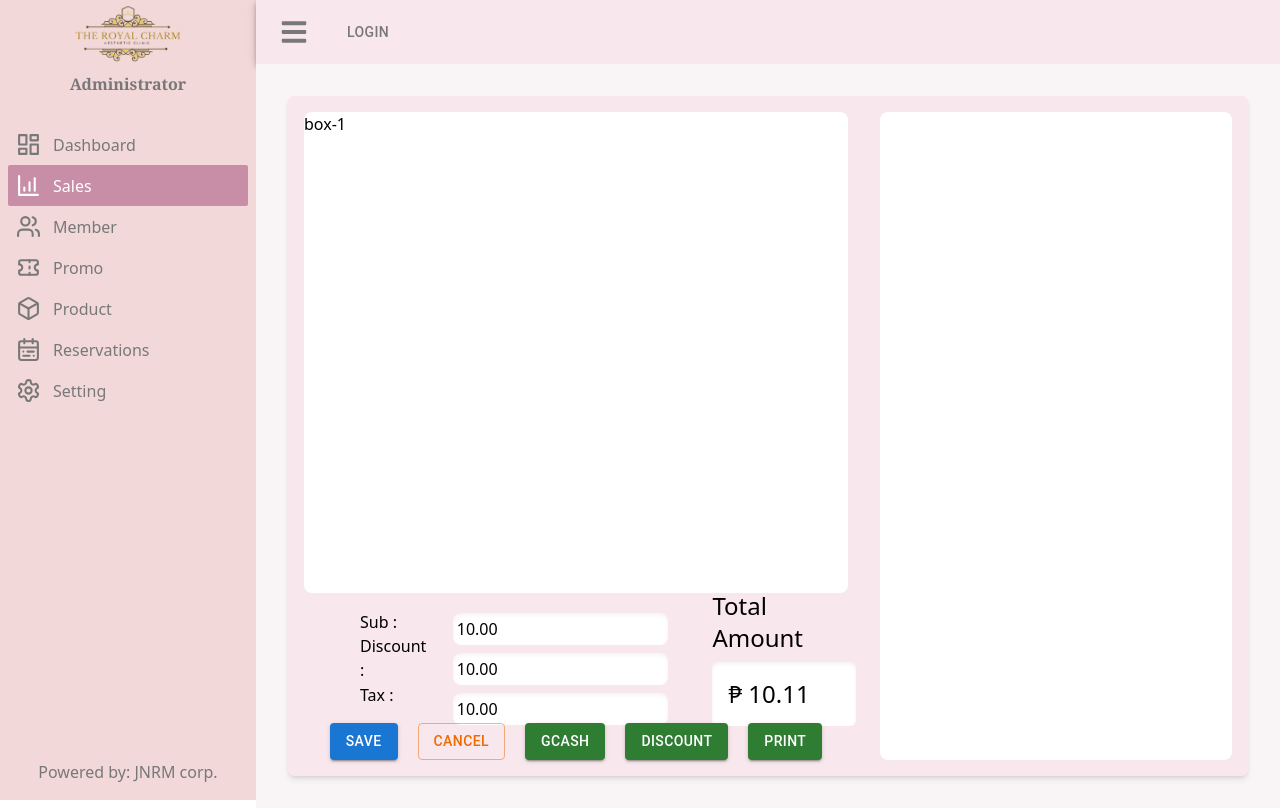
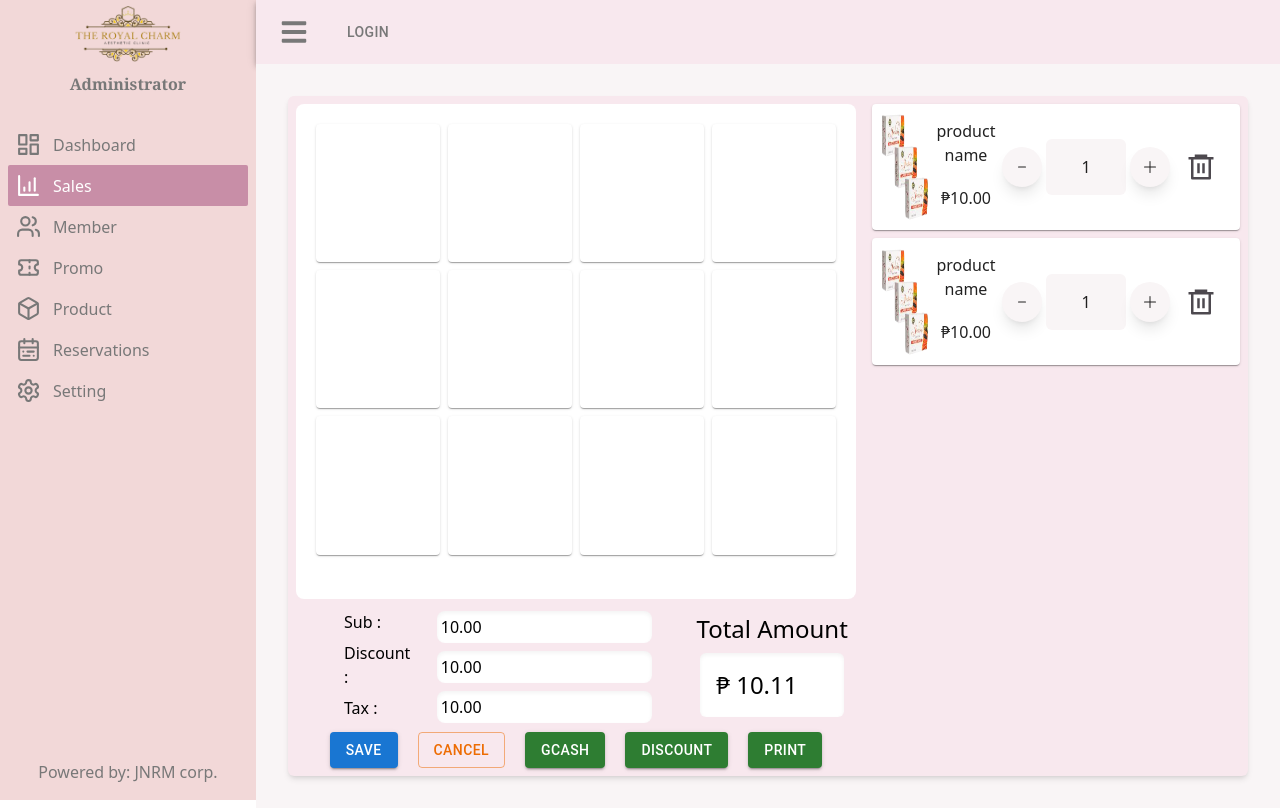
Before and after one commit to acostales08/frontendjnrm, a React (Create React App) app: page /dashboard/sales in a window 1280 px wide. Built offline with nearby package versions, Linux system fonts and the light colour scheme; what react-swipeable-views-utils would draw is missing.

Commit message:
POS page

```diff
--- a/src/Pages/login.jsx
+++ b/src/Pages/login.jsx
@@ -8,28 +8,34 @@ import axios from 'axios'
 
 const Samplelogin = () => {
 
-  const [username, setUsername] = useState("")
-const [password, setPassword] = useState("")
+  const [username, setUsername] = useState('')
+  const [password, setPassword] = useState('')
+  const [showPassword, setShowPassword] = useState(false);
   const [error, setError] = useState(null)
 
+  const haddleOnChangeToggle = () => {
+        setShowPassword(!showPassword)
+      }
+  const navigate = useNavigate()
 
-const navigate = useNavigate()
   const handleSubmit = async(e) => {
     e.preventDefault()
+
     try {
       const response = await axios.post('http://127.0.0.1:8000/api/login', {
         username,
         password
       })
-
-    if(response.data.status === 200){
-      navigate("/dashboard")
-    }else{
-      alert("error")
+      if (response.data.status === 200) {
+        // Login successful
+        // Store the token or handle the response accordingly
+;
+        // Navigate to the home screen or any other screen upon successful login
+        navigate('/dashboard');
+      } else {
+        // Login failed
+        alert('Error',  'Incorrect Username or Password!');
       }
-
-    setUsername("")
-    setPassword("")
     } catch (error) {
       setError(error)
       console.log(error)
--- a/src/Pages/sys-dashboard/DashboardPage.jsx
+++ b/src/Pages/sys-dashboard/DashboardPage.jsx
@@ -5,15 +5,19 @@ import { ControlledContainer, ControlledCard } from '../../Components'
 
 const DashboardContent = () => {
   return (
-    <div className="bg-[#F9F5F6] h-screen w-full">
-      <div className=" h-72 w-full  p-4">
+    <div className="bg-[#F9F5F6] h-[93vh] w-full">
+      <div className="h-72 w-full  p-4">
         <div className="grid grid-cols-2 lg:grid-cols-4 gap-4 h-full w-full">
-          <div className=" bg-white h-full w-full rounded-lg shadow-lg"></div>
-          <div className=" bg-white h-full w-full rounded-lg shadow-lg"></div>
-          <div className=" bg-white h-full w-full rounded-lg shadow-lg"></div>
-          <div className=" bg-white h-full w-full rounded-lg shadow-lg"></div>
+        <ControlledCard/>
+        <ControlledCard/>
+        <ControlledCard/>
+        <ControlledCard/>
         </div>
       </div>
+        <div className="grid h-[60vh] w-full p-4">
+        <ControlledCard
+        />
+        </div>
     </div>
 
   )
--- a/src/Pages/sys-dashboard/Member/MemberPage.jsx
+++ b/src/Pages/sys-dashboard/Member/MemberPage.jsx
@@ -4,6 +4,7 @@ import {LuSearch} from 'react-icons/lu'
 import DataTable from 'react-data-table-component'
 import { ControlledContainer, ControlledCard, ControlledTextField } from '../../../Components'
 import ReusableModal from '../../../Components/Modal/modal'
+import { Button } from '@mui/material'
 
 
 const MemberContent = () => {
@@ -56,8 +57,8 @@ const MemberContent = () => {
     {name: 'fullname', selector: row => row.fullname, sortable: true},
     {name: 'email', selector: row => row.email, sortable: true},
     {name: 'username', selector: row => row.username, sortable: true},
-    {name: 'action', cell: row => <div className="flex gap-2"><button onClick={handleModalOpen} className='px-3 py-2 bg-[yellow] rounded-lg font-semibold hover:scale-110 duration-200'>edit</button>
-    <button onClick={handleModalOpen} className='px-3 py-2 bg-[red] text-white rounded-md font-semibold hover:scale-110 duration-200'>delete</button>
+    {name: 'action', cell: row => <div className="flex gap-2"><Button variant='contained' color='primary'>Edit</Button>
+    <Button variant='outlined' color='error'>Delete</Button>
     </div>}
 
 
--- a/src/Pages/sys-dashboard/Sales/SalesPage.jsx
+++ b/src/Pages/sys-dashboard/Sales/SalesPage.jsx
@@ -1,5 +1,7 @@
 import React from 'react'
 import { Button } from '@mui/material'
+import { RiDeleteBin6Line } from 'react-icons/ri'
+import {BsPlusLg, BsDash} from 'react-icons/bs'
 import { ControlledCard } from '../../../Components'
 
 const SalesContent = () => {
@@ -13,11 +15,39 @@ const SalesContent = () => {
             }
           /> */}
           <div className="h-full w-full shadow-md flex rounded-md bg-[#F8E8EE]">
-            <div className=" h-full w-[60%] flex flex-col p-4">
-              <div className="w-full h-[80%] bg-white rounded-lg">
-box-1
+            <div className=" h-full w-[60%] flex flex-col p-2">
+              <div className="w-full h-full bg-white rounded-lg grid grid-cols-4 grid-rows-3 p-5 gap-2">
+              <ControlledCard
+                      children = {
+                        <div>
+                        </div>
+                      }
+                    />
+                <ControlledCard/>
+                <ControlledCard/>
+                <ControlledCard/>
+                <ControlledCard/>
+                <ControlledCard/>
+                <ControlledCard/>
+                <ControlledCard/>
+                <ControlledCard/>
+                <ControlledCard/>
+                <ControlledCard/>
+                <ControlledCard/>
+                <ControlledCard/>
+                <ControlledCard/>
+                <ControlledCard/>
+                <ControlledCard/>
+                <ControlledCard/>
+                <ControlledCard/>
+                <ControlledCard/>
+                <ControlledCard/>
+                <ControlledCard/>
+                <ControlledCard/>
+                <ControlledCard/>
+                <ControlledCard/>
               </div>
-              <div className="w-full h-[20%] flex p-4">
+              <div className="w-full h-[20%] flex p-2">
                 <div className="w-full flex px-10 text-1xl gap-4">
                   <div className="gap-0 grid">
                     <p className=" flex items-center">Sub :</p>
@@ -80,8 +110,56 @@ box-1
                 >Print</Button>
               </div>
             </div>
-            <div className=" h-full w-[40%] p-4">
-              <div className="bg-white h-full w-full rounded-lg"></div>
+            <div className=" h-full w-[40%] p-2">
+              <div className="h-full w-full rounded-lg grid grid-rows-5 gap-2">
+                <ControlledCard
+                children={
+                  <div className='h-full flex items-center p-2'>
+                    <div className="">
+                      <img src="\product1.png" alt=""  className=' h-32 w-36'/>
+                    </div>
+                    <div className=" text-center h-full w-52 flex flex-col">
+                      <p className=" h-20 flex justify-center items-center">product name</p>
+                      <p className=" h-16 flex justify-center items-center"><span>&#8369;</span>10.00</p>
+                    </div>
+                    <div className=" h-full w-60 flex">
+                      <div className=" flex justify-center items-center w-full ">
+                        <div className=" flex justify-center items-center rounded-full shadow-lg h-10 w-10 bg-[#F9F5F6] cursor-pointer"><BsDash/></div>
+                        <div className=" flex justify-center items-center mx-1 h-14 w-20 bg-[#F9F5F6] rounded-md">1</div>
+                        <div className=" flex justify-center items-center rounded-full shadow-lg h-10 w-10 bg-[#F9F5F6] cursor-pointer"><BsPlusLg/></div>
+                      </div>
+                      <div className=" flex justify-end items-center text-[#4d494f] cursor-pointer">
+                      <RiDeleteBin6Line size={30} className=' m-4'/>
+                      </div>
+                    </div>
+                  </div>
+                }
+                />
+                <ControlledCard
+                children={
+                  <div className='h-full flex items-center p-2'>
+                    <div className="">
+                      <img src="\product1.png" alt=""  className=' h-32 w-36'/>
+                    </div>
+                    <div className=" text-center h-full w-52 flex flex-col">
+                      <p className=" h-20 flex justify-center items-center">product name</p>
+                      <p className=" h-16 flex justify-center items-center"><span>&#8369;</span>10.00</p>
+                    </div>
+                    <div className=" h-full w-60 flex">
+                      <div className=" flex justify-center items-center w-full ">
+                        <div className=" flex justify-center items-center rounded-full shadow-lg h-10 w-10 bg-[#F9F5F6] cursor-pointer"><BsDash/></div>
+                        <div className=" flex justify-center items-center mx-1 h-14 w-20 bg-[#F9F5F6] rounded-md">1</div>
+                        <div className=" flex justify-center items-center rounded-full shadow-lg h-10 w-10 bg-[#F9F5F6] cursor-pointer"><BsPlusLg/></div>
+                      </div>
+                      <div className=" flex justify-end items-center text-[#4d494f] cursor-pointer">
+                      <RiDeleteBin6Line size={30} className=' m-4'/>
+                      </div>
+                    </div>
+                  </div>
+                }
+                />
+
+              </div>
             </div>
           </div>
         </div>
```
Also changed, not shown: src/Pages/logout.jsx (added). Lines whose indentation alone changed are shown as unchanged.
